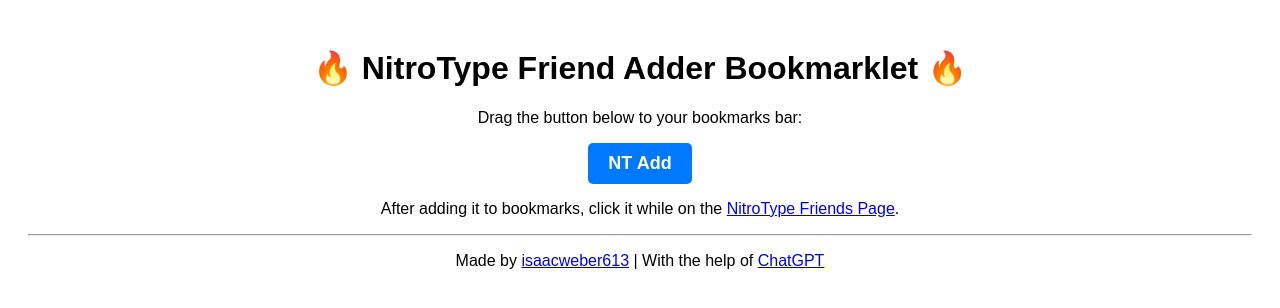
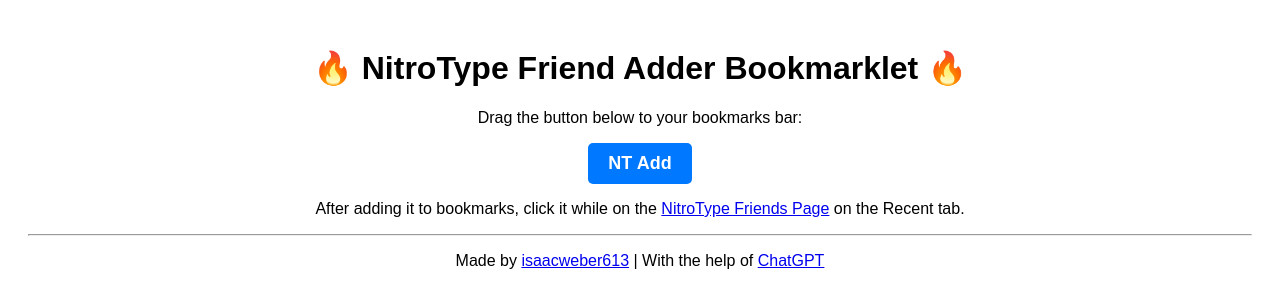
Before and after one commit to isaacweber613/NitroType-Friend-Adder, a plain HTML site: page index.html in a window 1280 px wide. Drawn offline with Linux system fonts and the light colour scheme.

Commit message:
Update index.html

```diff
--- a/index.html
+++ b/index.html
@@ -28,7 +28,7 @@
         NT Add
     </a>
 
-    <p>After adding it to bookmarks, click it while on the <a href="https://www.nitrotype.com/friends" target="_blank">NitroType Friends Page</a>.</p>
+    <p>After adding it to bookmarks, click it while on the <a href="https://www.nitrotype.com/friends" target="_blank">NitroType Friends Page</a> on the Recent tab.</p>
     <hr>
     <p>Made by <a href="https://github.com/isaacweber613" target="_blank">isaacweber613</a> | With the help of <a href="https://openai.com/chatgpt" target="_blank">ChatGPT</a></p>
 </body>
```
